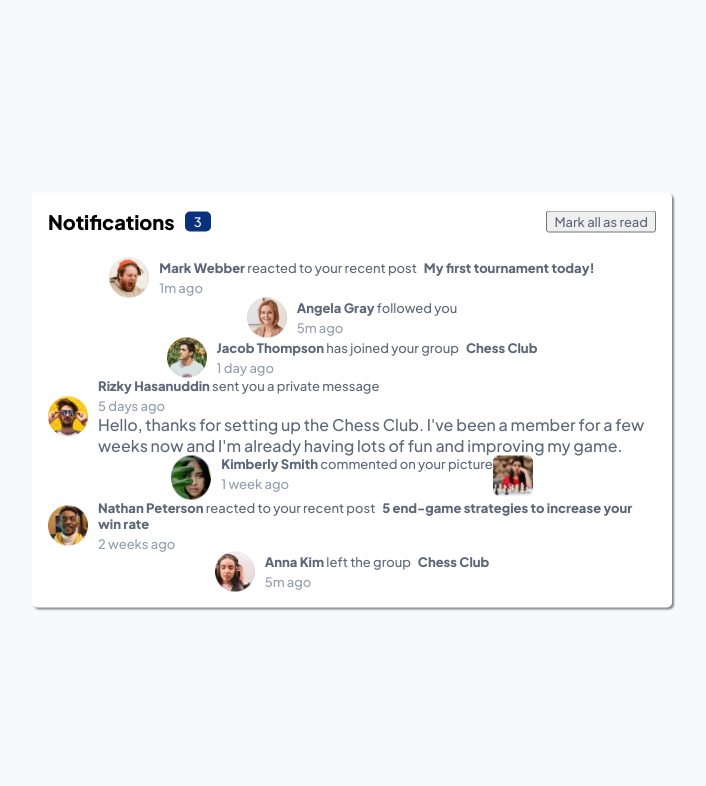
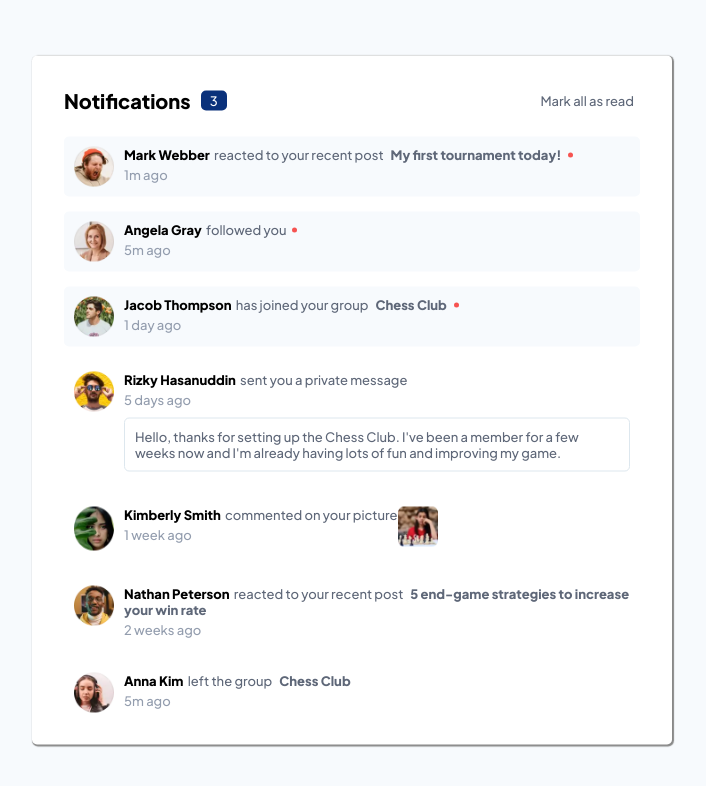
Before and after one commit to Khaled91Alkhatib/Frontend-Mentor-Notifications-Page, a React (Create React App) app: page / in a window 1280 px wide. Shown: the top 786 px of the page, without its empty margins (288-994 px from the left). Built offline with nearby package versions, Linux system fonts and the light colour scheme.

Commit message:
Add more styles

```diff
--- a/src/App.scss
+++ b/src/App.scss
@@ -6,7 +6,7 @@
 
 .main-container {
   min-height: 100vh;
-  width: 100vw;
+  min-width: 100vw;
   display: flex;
   align-items: center;
   justify-content: center;
@@ -16,19 +16,16 @@
 
 .notifications {
   background-color: white;
-  min-width: 40vw;
+  max-width: 50vw;
+  // min-height: 70%;
   position: absolute;
   top: 50%;
   left: 50%;
-  text-align: center;
+  // text-align: center;
   transform: translate(-50%, -50%);
-  box-shadow: 2px 2px 2px #888888;
-  padding: 1em;
+  box-shadow: 1px 1px 1px 1px #888888;
+  padding: 2em;
   border-radius: 5px;
-  // display: flex;
-  // flex-direction: column;
-  // justify-content: space-between;
-  // align-items: center;
 }
 
 .all-nav {
@@ -56,6 +53,8 @@
 .mark-as-read {
   color: hsl(219, 12%, 42%);
   font-size: 13px;
+  border: none;
+  background-color: white;
 
   &:hover {
     cursor: pointer;
@@ -71,18 +70,41 @@ img {
 .image-info {
   display: flex;
   flex-direction: row;
-  justify-content: center;
-  align-items: center;
+  justify-content: flex-start;
+  align-items: flex-start;
   color: hsl(219, 12%, 42%);
+  margin-bottom: 15px;
+  min-width: 100%;
+  padding: 10px;
+  border-radius: 5px;
+}
+
+.unread-post {
+  background-color: hsl(210, 60%, 98%);
 }
 
 .info {
   font-size: 13px;
 }
 
+.name,
+.group {
+  margin-right: 2px;
+
+  &.name {
+    color: black;
+  }
+
+  &:hover {
+    cursor: pointer;
+    color: hsl(219, 85%, 26%);
+  }
+}
+
 .single-feed {
   display: flex;
   flex-direction: column;
+  align-items: flex-start;
   text-align: left;
 }
 
@@ -91,3 +113,24 @@ img {
   font-size: 13px;
   color: hsl(219, 14%, 63%);
 }
+
+.message {
+  font-size: 13px;
+  border: 1px solid hsl(205, 33%, 90%);
+  border-radius: 5px;
+  padding: 10px;
+  margin-top: 10px;
+
+  &:hover {
+    cursor: pointer;
+    background-color: hsl(211, 68%, 94%);
+  }
+}
+
+.unread-dot {
+  width: 5px;
+  height: 5px;
+  background-color: hsl(1, 90%, 64%);
+  border-radius: 50%;
+  margin-left: 5px;
+}
```
